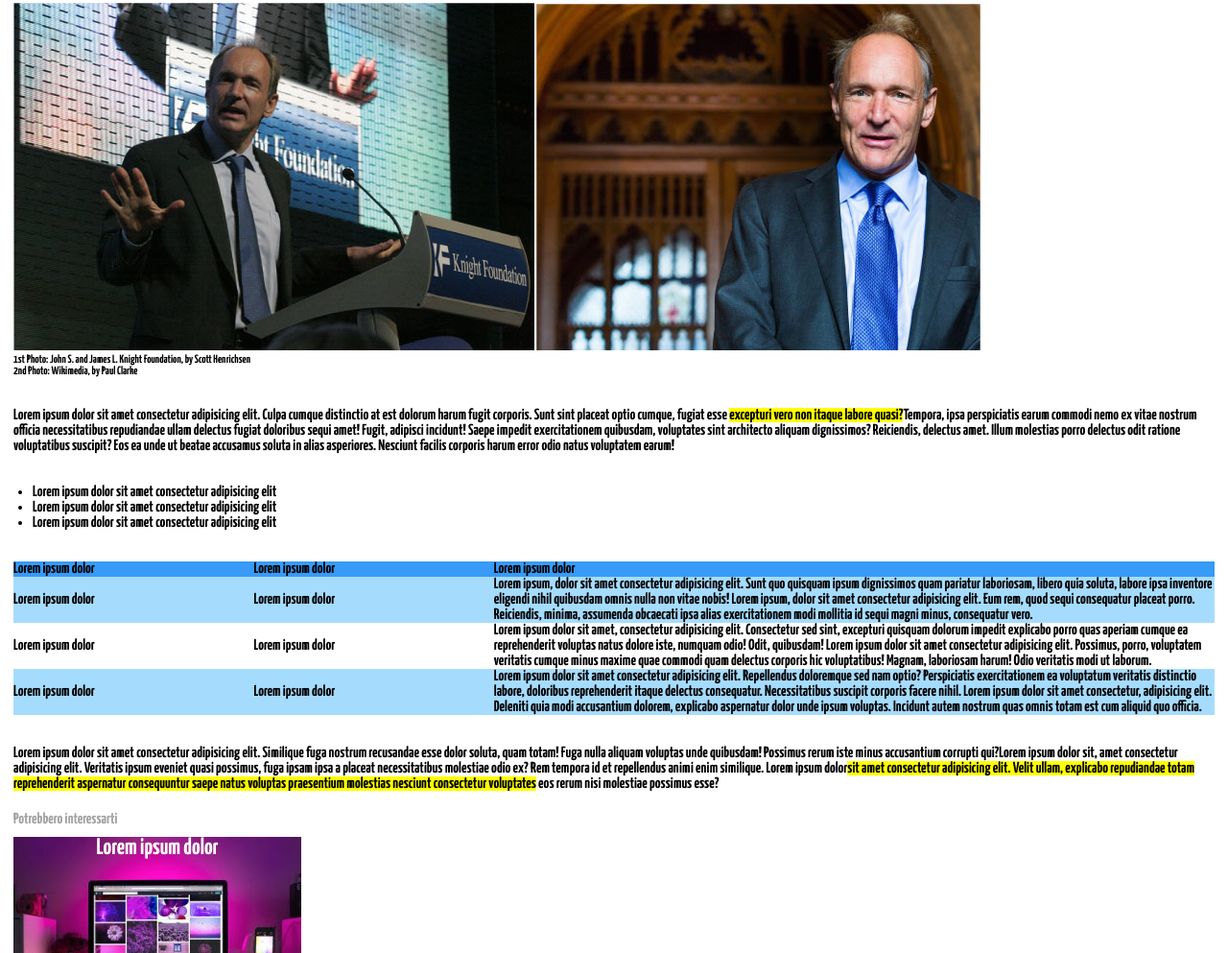
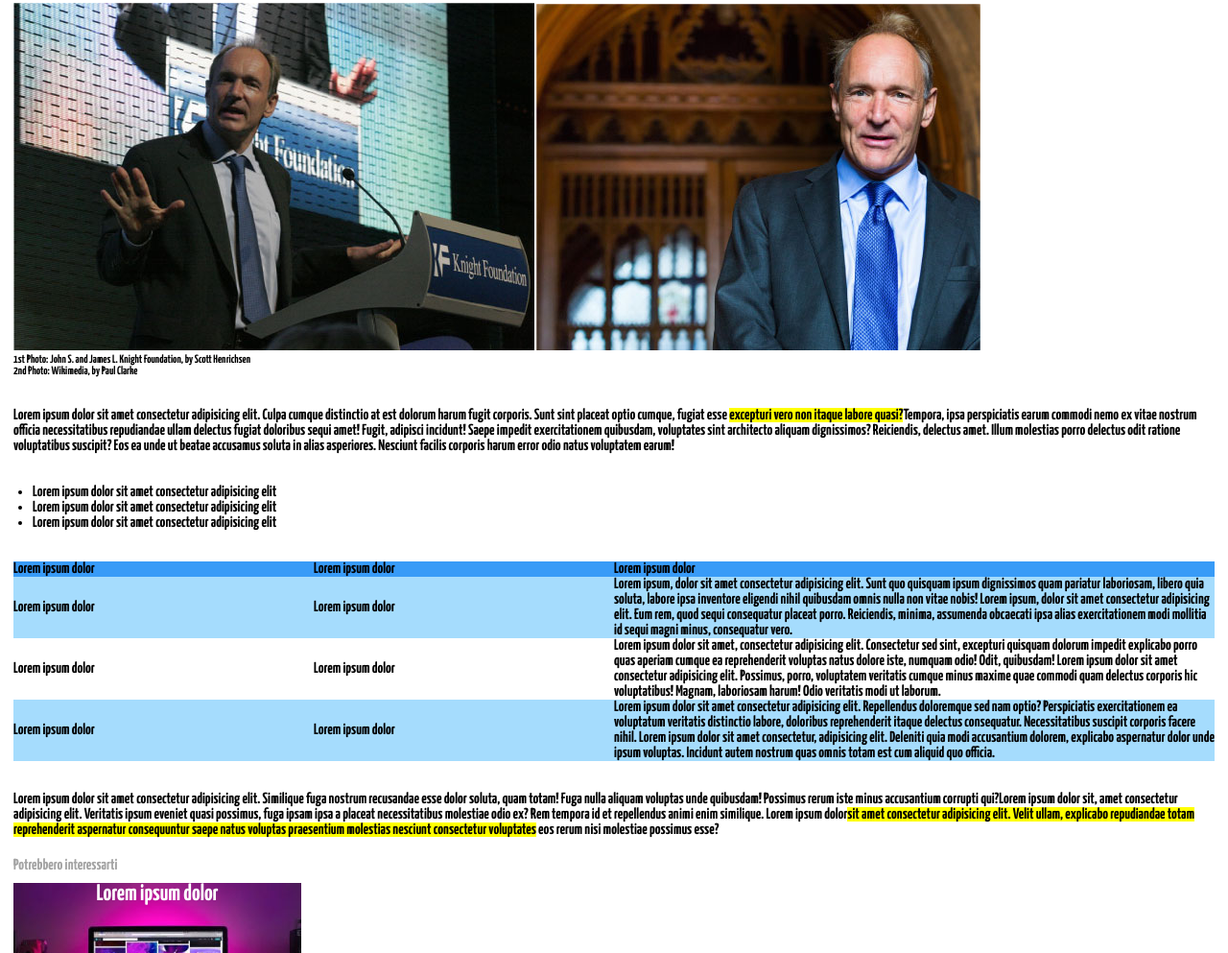
Before and after one commit to cif95/html-css-booleaner, a plain HTML site: page index.html in a window 1280 px wide. Shown: the part 285-1278 px from the top of the page at 96% size. Drawn offline with Linux system fonts and the light colour scheme; a web font is replaced by a local one.

Commit message:
corrections

```diff
--- a/css/style.css
+++ b/css/style.css
@@ -34,7 +34,13 @@ ul{
 table{
 	width:100%;
 	border-collapse:collapse;
+	text-align: left;
 }
+
+thead{
+   background-color: rgb(56, 155, 247);
+}
+
 
 .smallfont{
 	font-size:12px;
@@ -44,18 +50,12 @@ table{
 	color:rgb(163, 163, 163);
 }
 
-
-thead{
-   background-color: rgb(56, 155, 247);
-	text-align: left;
-}
-
 .tablehead, .footerimg{
 	color:white;
 }
 
-.smallercell{
-	width:20%;
+.half-width{
+	width:50%;
 }
 
 .lightskyblue-raw{
@@ -68,6 +68,7 @@ thead{
 	text-align: center;
 	display:block;
 }
+
 
 #patternbg{
 	background: rgb(77, 132, 250) url(../img/pattern.png) fixed top;
--- a/index.html
+++ b/index.html
@@ -67,19 +67,19 @@
 				<!-- TABELLA -->
 				<table>
 					<thead>
-						<tr >
+						<tr>
 							<th>Lorem ipsum dolor</th>
 							<th>Lorem ipsum dolor</th>
-							<th>Lorem ipsum dolor</th>
+							<th class="half-width">Lorem ipsum dolor</th>
 						</tr>
 					</thead>
 					<!-- CORPO TABELLA -->
 					<tbody>
 						<tr class="lightskyblue-raw">
-							<td class="smallercell">
+							<td>
 								Lorem ipsum dolor
 							</td>
-							<td class="smallercell">
+							<td>
 								Lorem ipsum dolor
 							</td>
 							<td>
@@ -87,10 +87,10 @@
 							</td>
 						</tr>
 						<tr>
-							<td class="smallercell">
+							<td>
 								Lorem ipsum dolor
 							</td>
-							<td class="smallercell">
+							<td>
 								Lorem ipsum dolor
 							</td>
 							<td>
@@ -98,10 +98,10 @@
 							</td>
 						</tr>
 						<tr class="lightskyblue-raw">
-							<td class="smallercell">
+							<td>
 								Lorem ipsum dolor
 							</td>
-							<td class="smallercell">
+							<td>
 								Lorem ipsum dolor
 							</td>
 							<td>
```
